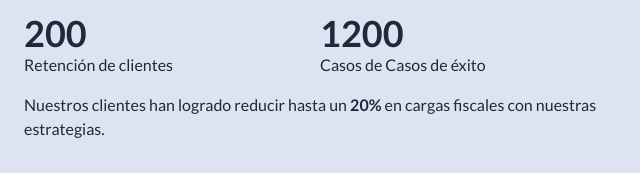
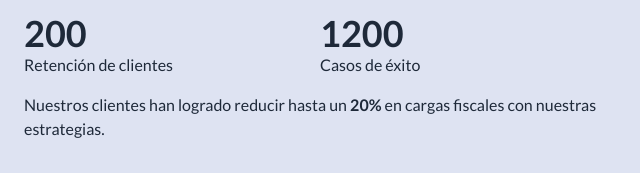
Before and after one commit to Migueluckleo/sfconsultoria, a website: page index.html in a window 1280 px wide. Shown: the part 907-1080 px from the top of the page, 640-1280 px from the left. Drawn offline with nearby package versions, Linux system fonts and the light colour scheme.

Commit message:
update index.html

```diff
--- a/index.html
+++ b/index.html
@@ -130,7 +130,7 @@ height="0" width="0" style="display:none;visibility:hidden"></iframe></noscript>
             </div>
             <div class="flex flex-col items-start w-1/2">
                 <span class="counter text-2xl md:text-4xl font-bold" data-target="1200" data-suffix="">0</span>
-                <p>Casos de Casos de éxito</p>
+                <p>Casos de éxito</p>
             </div>
         </div>
 
```
